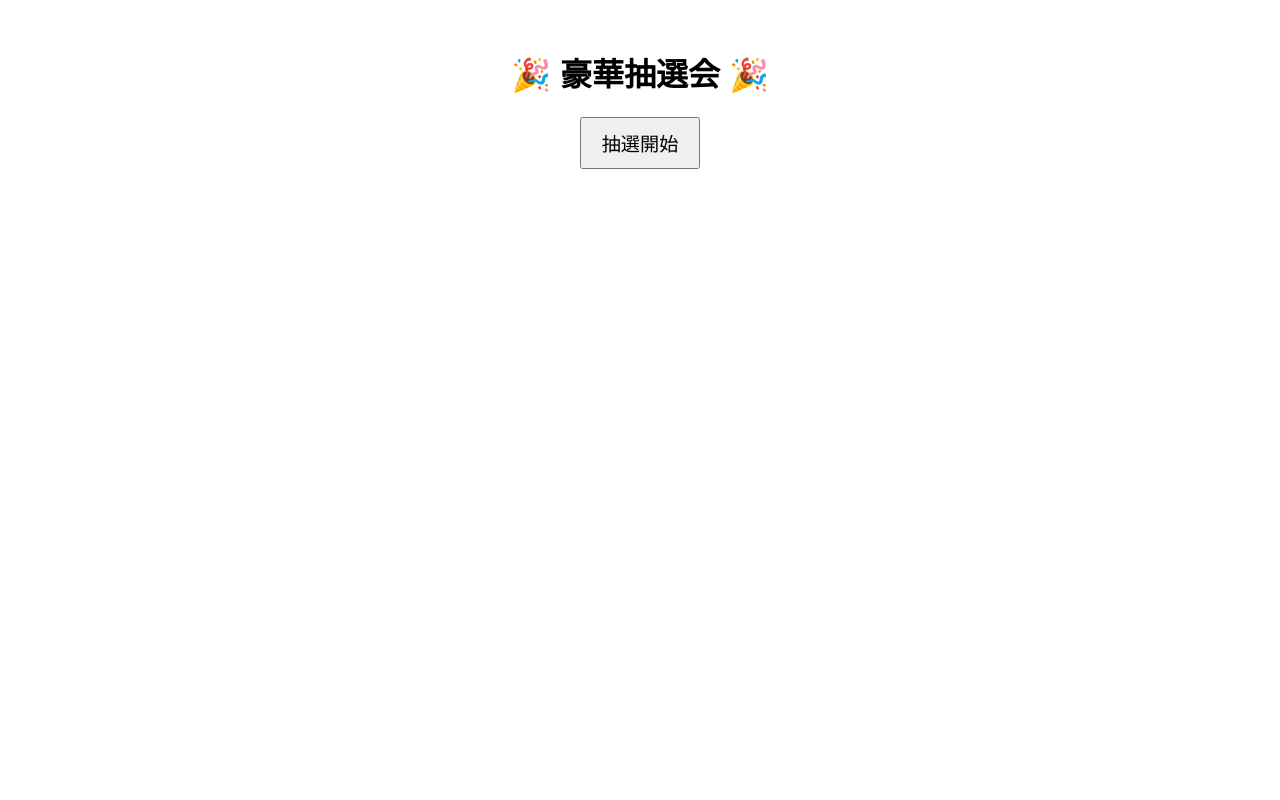
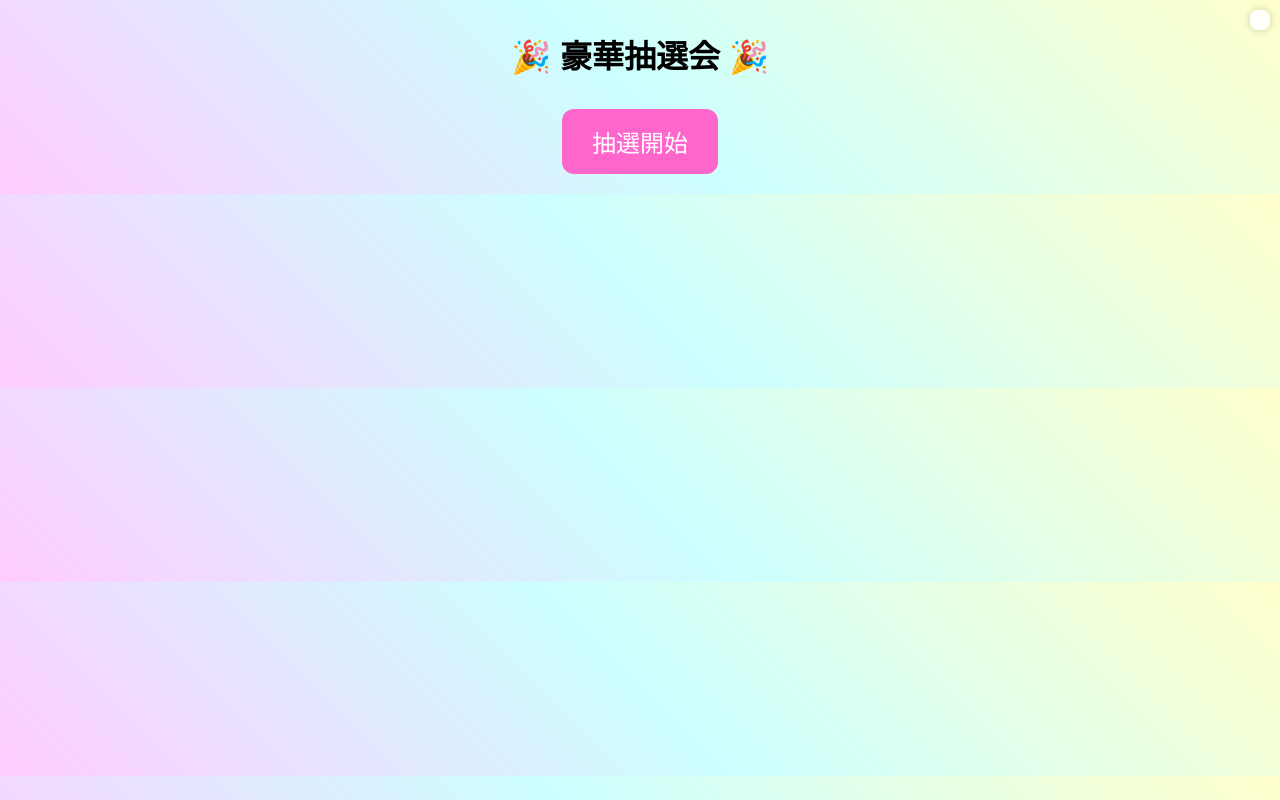
Before and after one commit to dream111003-sudo/NewPrizeDrow, a plain HTML site: page index.html in a window 1280 px wide. Drawn offline with Linux system fonts and the light colour scheme.

Commit message:
Update style.css

```diff
--- a/style.css
+++ b/style.css
@@ -1,22 +1,70 @@
 body {
-  font-family: sans-serif;
+  background: linear-gradient(45deg, #ffccff, #ccffff, #ffffcc);
+  font-family: 'Arial', sans-serif;
   text-align: center;
-  padding: 20px;
+  overflow-x: hidden;
+  margin: 0;
 }
 
-#status {
-  margin: 10px;
-  font-size: 1.1em;
+header {
+  padding: 10px;
+}
+
+#statusArea {
+  position: fixed;
+  top: 10px;
+  right: 10px;
+  background: rgba(255,255,255,0.9);
+  padding: 10px;
+  border-radius: 8px;
+  box-shadow: 0 0 8px rgba(0,0,0,0.2);
+}
+
+#drawBtn {
+  font-size: 1.5rem;
+  padding: 15px 30px;
+  border: none;
+  background: #ff66cc;
+  color: white;
+  border-radius: 12px;
+  cursor: pointer;
+  transition: transform 0.2s ease;
+}
+#drawBtn:hover {
+  transform: scale(1.1);
 }
 
 #result {
+  font-size: 2rem;
   margin-top: 20px;
-  font-size: 1.4em;
-  font-weight: bold;
 }
 
-button {
-  font-size: 1.2em;
-  padding: 10px 20px;
-  cursor: pointer;
+#prizeImage img {
+  margin-top: 15px;
+  max-width: 300px;
+  border-radius: 12px;
+  box-shadow: 0 4px 8px rgba(0,0,0,0.2);
 }
+
+.result-animate {
+  animation: pop 1s ease forwards, colorChange 2s infinite alternate;
+}
+
+@keyframes pop {
+  0% { transform: scale(0.5); opacity: 0; }
+  50% { transform: scale(1.5); opacity: 1; }
+  100% { transform: scale(1); }
+}
+
+@keyframes colorChange {
+  0% { color: red; }
+  50% { color: blue; }
+  100% { color: green; }
+}
+
+#confettiCanvas {
+  position: fixed;
+  top: 0;
+  left: 0;
+  pointer-events: none;
+}
```
